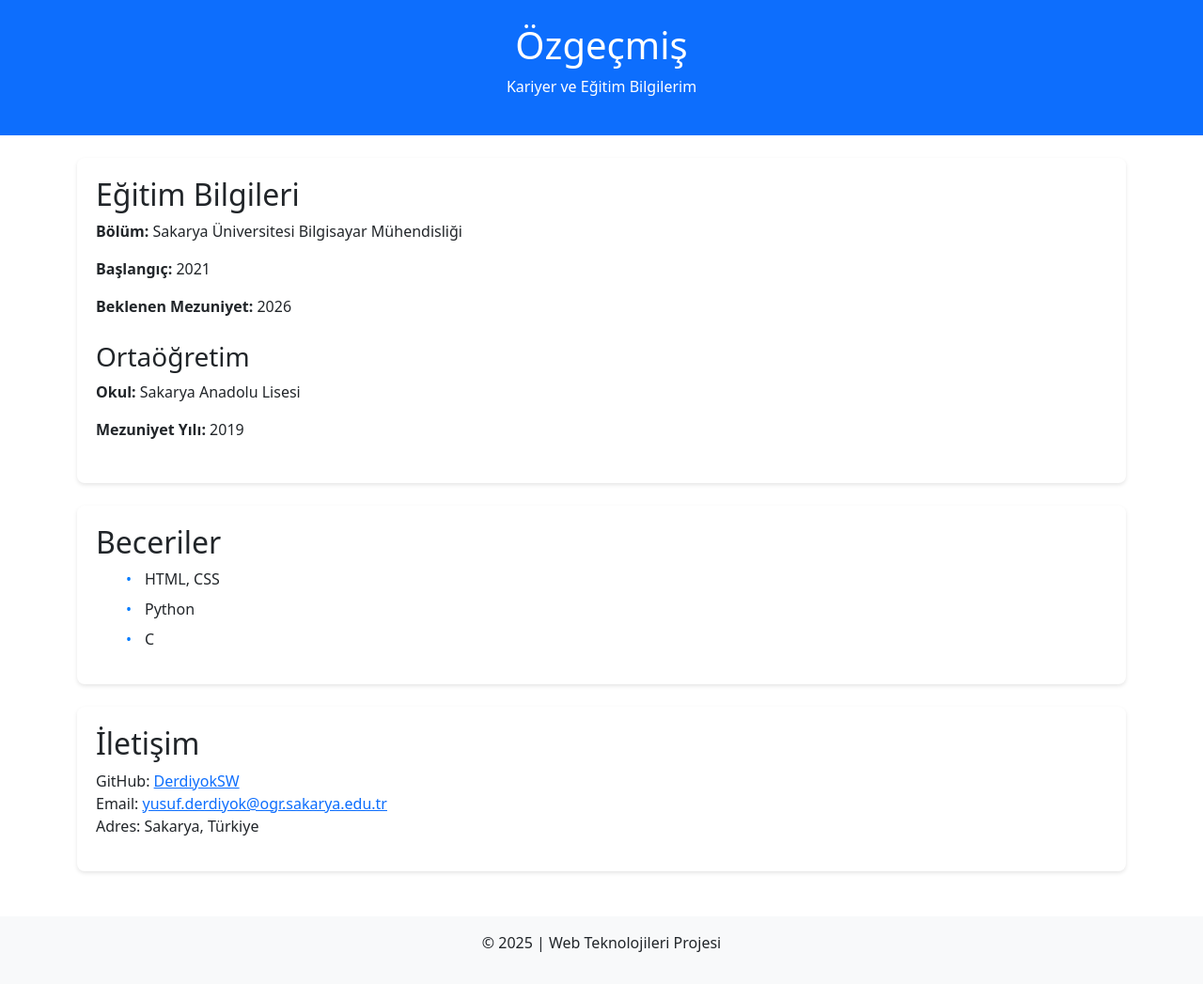
After one commit to DerdiyokSW/webteknolojileri-proje, a PHP site: page /ozgecmis.html in a window 1280 px wide. The commit adds this page. Shown: the whole page at 94% size. Run offline with PHP 8.4, Linux system fonts and the light colour scheme.

Commit message:
ozgecmis eklendi

```diff
--- a/css/style.css
+++ b/css/style.css
@@ -10,3 +10,39 @@ h1, h2 {
 img {
   max-width: 100%;
 }
+
+/* Özgeçmiş sayfası stilleri */
+section {
+  background: white;
+  padding: 20px;
+  border-radius: 8px;
+  box-shadow: 0 2px 4px rgba(0,0,0,0.1);
+  margin-bottom: 20px;
+}
+
+article {
+  margin-bottom: 25px;
+}
+
+address {
+  font-style: normal;
+  line-height: 1.6;
+}
+
+ul {
+  list-style-type: none;
+  padding-left: 0;
+}
+
+ul li {
+  margin-bottom: 8px;
+  padding-left: 20px;
+  position: relative;
+}
+
+ul li:before {
+  content: "•";
+  position: absolute;
+  left: 0;
+  color: #007bff;
+}
--- /dev/null
+++ b/ozgecmis.html
@@ -0,0 +1,53 @@
+<!DOCTYPE html>
+<html lang="tr">
+<head>
+  <meta charset="UTF-8">
+  <meta name="viewport" content="width=device-width, initial-scale=1.0">
+  <title>Özgeçmiş</title>
+  <link rel="stylesheet" href="css/style.css">
+  <link href="https://cdn.jsdelivr.net/npm/bootstrap@5.3.3/dist/css/bootstrap.min.css" rel="stylesheet">
+</head>
+<body>
+
+  <header class="bg-primary text-white text-center p-4">
+    <h1>Özgeçmiş</h1>
+    <p>Kariyer ve Eğitim Bilgilerim</p>
+  </header>
+
+  <main class="container mt-4">
+    <section>
+      <h2>Eğitim Bilgileri</h2>      <article>
+        <p><strong>Bölüm:</strong> Sakarya Üniversitesi Bilgisayar Mühendisliği</p>
+        <p><strong>Başlangıç:</strong> 2021</p>
+        <p><strong>Beklenen Mezuniyet:</strong> 2026</p>
+      </article><article>        <h3>Ortaöğretim</h3>
+        <p><strong>Okul:</strong> Sakarya Anadolu Lisesi</p>
+        <p><strong>Mezuniyet Yılı:</strong> 2019</p>
+      </article>
+    </section>
+
+    <section class="mt-4">
+      <h2>Beceriler</h2>
+      <ul>
+        <li>HTML, CSS</li>
+        <li>Python</li>
+        <li>C</li>
+      </ul>
+    </section>
+
+    <section class="mt-4">
+      <h2>İletişim</h2>
+      <address>
+        GitHub: <a href="https://github.com/DerdiyokSW/" target="_blank">DerdiyokSW</a><br>
+        Email: <a href="mailto:yusuf.derdiyok@ogr.sakarya.edu.tr">yusuf.derdiyok@ogr.sakarya.edu.tr</a><br>
+        Adres: Sakarya, Türkiye
+      </address>
+    </section>
+  </main>
+
+  <footer class="bg-light text-center p-3 mt-5">
+    <p>&copy; 2025 | Web Teknolojileri Projesi</p>
+  </footer>
+
+</body>
+</html>
```
